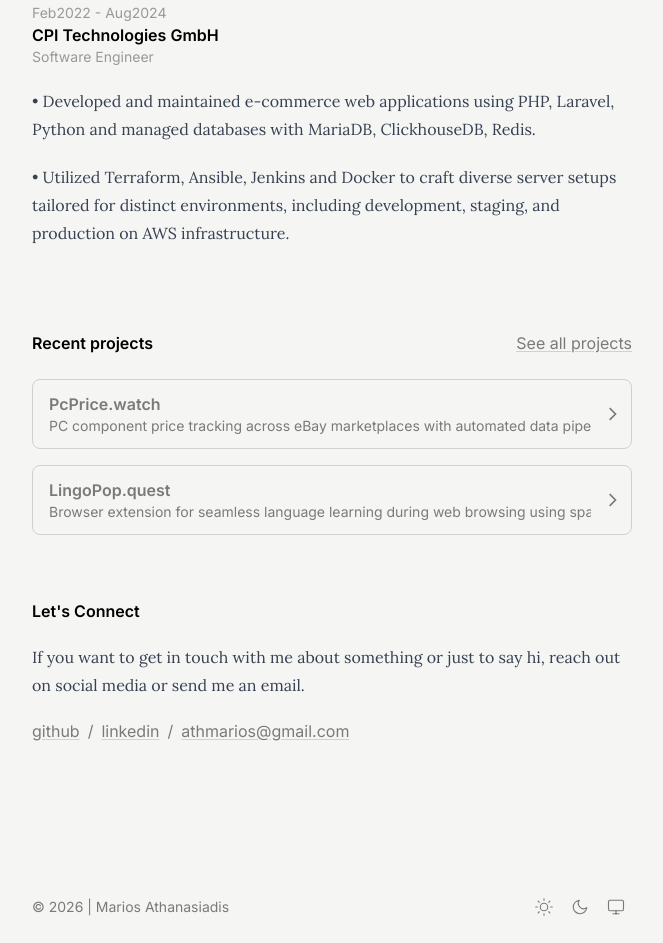
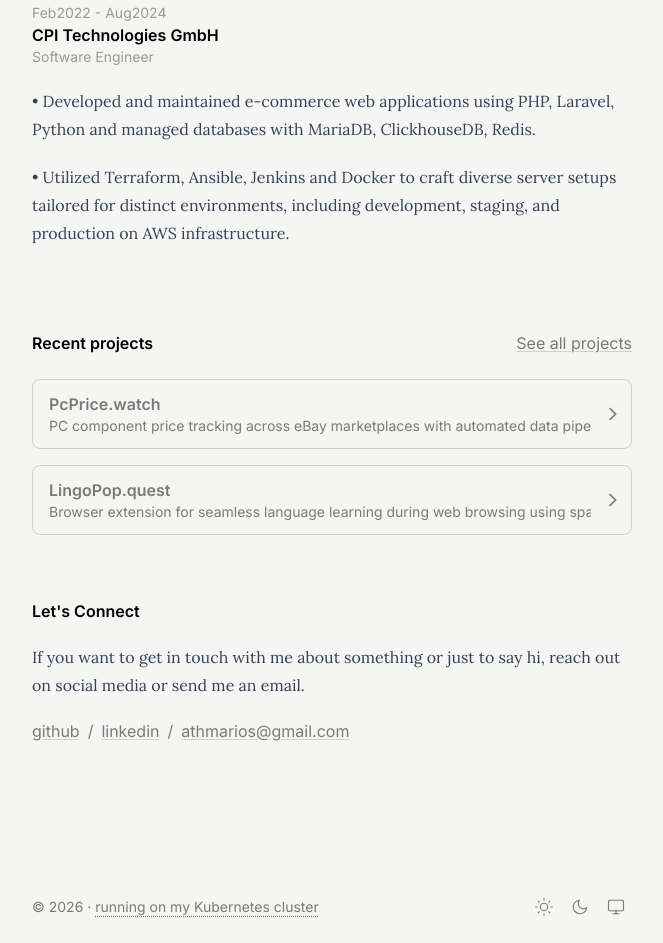
Before and after one commit to MariosTheof/personal-site, an Astro site: page / in a window 1280 px wide. Shown: the part 1925-2868 px from the top of the page, without its empty margins (308-971 px from the left). Built offline with nearby package versions, Linux system fonts and the light colour scheme; Astro itself is replaced by a stand-in of ours; a web font is replaced by a local one.

Commit message:
mention kubernetes cluster in footer

```diff
--- a/src/components/Footer.astro
+++ b/src/components/Footer.astro
@@ -13,7 +13,7 @@ import BackToTop from "@components/BackToTop.astro";
     </div>
     <div class="flex justify-between items-center">
       <div>
-  	&copy; {new Date().getFullYear()} | {SITE.NAME}
+  	&copy; {new Date().getFullYear()} &middot; <a href="/blog/09-zero-dollar-kubernetes-cluster" class="underline decoration-dotted underline-offset-4 hover:text-black hover:dark:text-white transition-colors">running on my Kubernetes cluster</a>
       </div>
       <div class="flex flex-wrap gap-1 items-center">
         <button
```
